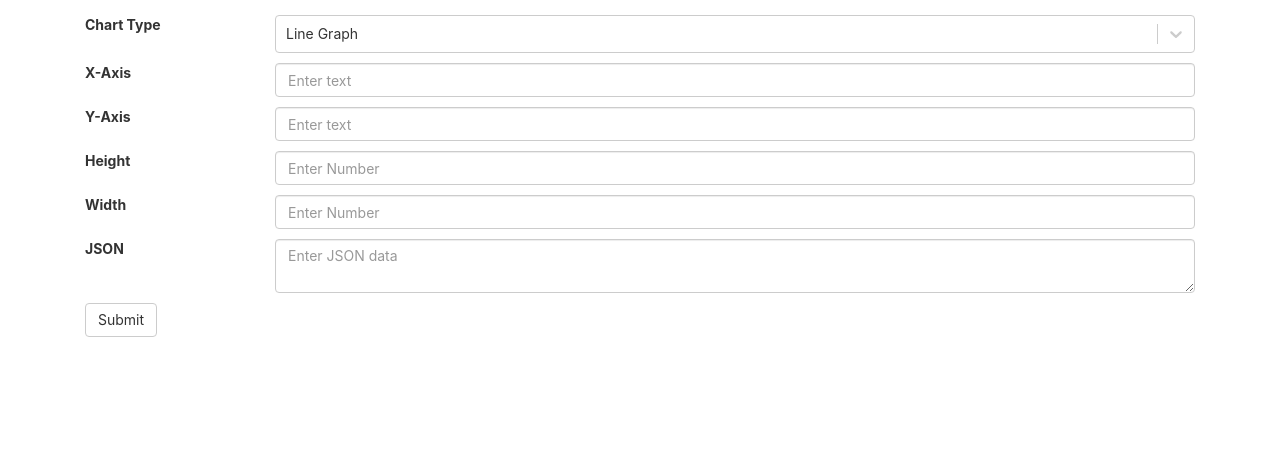
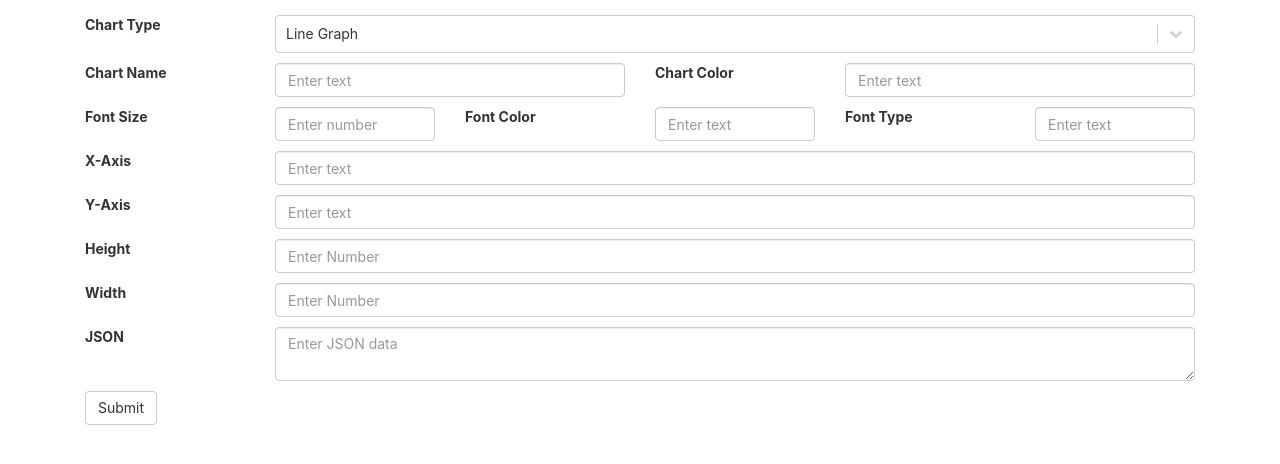
Before and after one commit to PSSABISHEK/skoruz_task_1, a React (Create React App) app: page / in a window 1280 px wide. Shown: the top 464 px of the page. Built offline with nearby package versions, Linux system fonts and the light colour scheme.

Commit message:
stylings added
chart name, styles for chart added and opacity of axis reduced

```diff
--- a/package.json
+++ b/package.json
@@ -7,6 +7,7 @@
     "dotenv": "^6.2.0",
     "react": "^16.7.0",
     "react-bootstrap": "^0.32.4",
+    "react-bootstrap-slider": "^2.1.5",
     "react-dom": "^16.7.0",
     "react-redux": "^6.0.0",
     "react-scripts": "2.1.3",
--- a/src/components/Input/InputForm.js
+++ b/src/components/Input/InputForm.js
@@ -21,10 +21,15 @@ class InputForBar extends Component {
   constructor(props, context) {
     super(props, context);
     this.state = {
+      chartname: "",
       xaxis: "",
       yaxis: "",
       height: 0,
       width: 0,
+      fSize: 0,
+      fColor: "",
+      fType: "",
+      chartColor: "",
       selectedOption: { value: "line", label: "Line Graph" },
       data: []
     };
@@ -51,8 +56,13 @@ class InputForBar extends Component {
       alert("Enter both Height and Width");
     } else {
       this.props.handlerb(
+        this.state.chartname,
         this.state.xaxis,
         this.state.yaxis,
+        this.state.fSize,
+        this.state.fColor,
+        this.state.fType,
+        this.state.chartColor,
         this.state.height,
         this.state.width,
         this.state.data,
@@ -76,8 +86,73 @@ class InputForBar extends Component {
               />
             </Col>
             <FormGroup controlId="formBasicText">
+              <Col xs={12} md={2} lg={2}>
+                <ControlLabel style={xaxisStyle}>Chart Name</ControlLabel>
+              </Col>
+              <Col xs={8} md={10} lg={4}>
+                <FormControl
+                  type="text"
+                  name="chartname"
+                  value={this.props.chartname}
+                  placeholder="Enter text"
+                  onChange={this.handleChange.bind(this)}
+                  style={xaxisStyle}
+                />
+              </Col>
+              <Col xs={12} md={2} lg={2}>
+                <ControlLabel style={xaxisStyle}>Chart Color</ControlLabel>
+              </Col>
+              <Col xs={8} md={10} lg={4}>
+                <FormControl
+                  type="text"
+                  name="chartColor"
+                  value={this.props.chartColor}
+                  placeholder="Enter text"
+                  onChange={this.handleChange.bind(this)}
+                  style={xaxisStyle}
+                />
+              </Col>
+              <Col xs={12} md={2} lg={2}>
+                <ControlLabel>Font Size</ControlLabel>
+              </Col>
+              <Col xs={8} md={10} lg={2}>
+                <FormControl
+                  type="text"
+                  name="fSize"
+                  value={this.props.fSize}
+                  placeholder="Enter number"
+                  onChange={this.handleChange.bind(this)}
+                  style={divstyle}
+                />
+              </Col>
+              <Col xs={12} md={2} lg={2}>
+                <ControlLabel>Font Color</ControlLabel>
+              </Col>
+              <Col xs={8} md={10} lg={2}>
+                <FormControl
+                  type="text"
+                  name="fColor"
+                  value={this.props.fColor}
+                  placeholder="Enter text"
+                  onChange={this.handleChange.bind(this)}
+                  style={divstyle}
+                />
+              </Col>
+              <Col xs={12} md={2} lg={2}>
+                <ControlLabel>Font Type</ControlLabel>
+              </Col>
+              <Col xs={8} md={10} lg={2}>
+                <FormControl
+                  type="text"
+                  name="fType"
+                  value={this.props.fType}
+                  placeholder="Enter text"
+                  onChange={this.handleChange.bind(this)}
+                  style={divstyle}
+                />
+              </Col>
               <Col xs={12} md={2}>
-                <ControlLabel style={xaxisStyle}>X-Axis</ControlLabel>
+                <ControlLabel style={divstyle}>X-Axis</ControlLabel>
               </Col>
               <Col xs={8} md={10}>
                 <FormControl
@@ -86,7 +161,7 @@ class InputForBar extends Component {
                   value={this.props.xaxis}
                   placeholder="Enter text"
                   onChange={this.handleChange.bind(this)}
-                  style={xaxisStyle}
+                  style={divstyle}
                 />
               </Col>
               <Col xs={12} md={2}>
--- a/src/components/Main/ChartType.js
+++ b/src/components/Main/ChartType.js
@@ -8,13 +8,186 @@ class ChartType extends Component {
   constructor(props, context) {
     super(props, context);
     this.state = {
+      chartname: "",
       xaxis: "",
       yaxis: "",
       height: 0,
       width: 0,
+      fSize: 0,
+      fColor: "",
+      fType: "",
+      chartColor: "",
       data: [],
       selectedOption: {}
     };
+  }
+
+  //FUNCTION TO RENDER LINE CHART
+  drawLineChart(inputjson) {
+    const data = inputjson["values"];
+    let xaxis = inputjson["x-axis"];
+    let yaxis = inputjson["y-axis"];
+    let svgWidth = inputjson["width"];
+    let svgHeight = inputjson["height"];
+    let margin = { top: 30, right: 30, bottom: 30, left: 40 };
+    let width = svgWidth - margin.left - margin.right;
+    let height = svgHeight - margin.top - margin.bottom;
+    let parseDate = d3.timeParse("%m-%d-%Y");
+    data.forEach(function(d) {
+      d.a = parseDate(d.a);
+      d.b = +d.b;
+    });
+
+    //CHART DIMENSION
+    let svg = d3
+      .select("#sg2")
+      .attr("width", svgWidth)
+      .attr("height", svgHeight)
+      .style("display", "block")
+      .style("margin", "auto");
+
+    //REMOVES PREVIOUS GRAPH
+    d3.select("g").remove();
+
+    //SCALES AND AXIS DECLARATION
+    let g = svg
+      .append("g")
+      .attr("transform", "translate(" + margin.left + "," + margin.top + ")");
+    let x = d3.scaleTime().range([0, width]);
+    let y = d3.scaleLinear().range([height, 0]);
+    let xAxis = d3
+      .axisBottom(x)
+      .ticks(data.length)
+      .tickFormat(d3.timeFormat("%d"))
+      .tickSize(0)
+      .tickPadding(6);
+    let yAxis = d3
+      .axisLeft(y)
+      .tickSize(0)
+      .tickPadding(6);
+    /* var area = d3
+      .area()
+      .x(function(d) {
+        return x(d.a);
+      })
+      .y0(height)
+      .y1(function(d) {
+        return y(d.b);
+      }); */
+    let line = d3
+      .line()
+      .x(function(d) {
+        return x(d.a);
+      })
+      .y(function(d) {
+        return y(d.b);
+      });
+    x.domain(
+      d3.extent(data, function(d) {
+        return d.a;
+      })
+    );
+    y.domain([
+      0,
+      d3.max(data, function(d) {
+        return d.b;
+      })
+    ]);
+
+    //APPEND AXIS
+    g.append("g")
+      .attr("transform", "translate(0," + height + ")")
+      .call(xAxis)
+      .style("opacity", 0.2)
+      .select(".domain");
+    g.append("g")
+      .call(yAxis)
+      .style("opacity", 0.2)
+      .select(".domain");
+
+    //AXIS LABLES
+    g.append("text")
+      .attr("x", -(height / 2))
+      .attr("y", -(margin.left - 10))
+      .attr("transform", "rotate(-90)")
+      .attr("text-anchor", "middle")
+      .attr("stroke", "black")
+      .text(yaxis);
+    g.append("text")
+      .attr("x", width / 2)
+      .attr("y", height + 25)
+      .attr("text-anchor", "middle")
+      .attr("stroke", "black")
+      .text(xaxis);
+
+    //GIVES AREA UNDER THE GRAPH
+    /* g.append("path")
+      .data([data])
+      .attr("class", "area")
+      .attr("d", area); */
+
+    //DRAW GRINDLINES
+    g.append("g")
+      .attr("class", "grid")
+      .style("opacity", 0.2)
+      .call(
+        d3
+          .axisLeft(y)
+          .tickSize(-width, 0, 0)
+          .tickFormat("")
+      );
+
+    /*g.append("g") //FOR LINES PARALLEL TO Y
+    .attr("class", "grid")
+    .attr("transform", `translate(0, ${height})`)
+    .call(
+      d3
+        .axisBottom()
+        .scale(x)
+        .tickSize(-height, 0, 0)
+        .tickFormat("")
+    );*/
+
+    //DRAW LINE
+    g.append("path")
+      .datum(data)
+      .attr("fill", "none")
+      .attr("stroke", this.state.chartColor)
+      .attr("stroke-linejoin", "round")
+      .attr("stroke-linecap", "round")
+      .attr("stroke-width", 1.5)
+      .attr("d", line);
+
+    //DOTS AT INTERSECTION
+    g.selectAll("circle")
+      .data(data)
+      .enter()
+      .append("circle")
+      .attr("r", 3.5)
+      .attr("fill", this.state.chartColor)
+      .attr("cx", function(d) {
+        return x(d.a);
+      })
+      .attr("cy", function(d) {
+        return y(d.b);
+      });
+
+    //LABELS AT INTERSECTION
+    g.selectAll(".text")
+      .data(data)
+      .enter()
+      .append("text")
+      .attr("class", "label")
+      .attr("x", function(d) {
+        return x(d.a);
+      })
+      .attr("y", function(d) {
+        return y(d.b) - 15;
+      })
+      .attr("dy", ".75em")
+      .text(function(d) {
+        return d.b;
+      });
   }
 
   //FUNCTION TO RENDER BARCHART
@@ -48,6 +221,7 @@ class ChartType extends Component {
     let g = svg
       .append("g")
       .attr("transform", "translate(" + margin.left + "," + margin.top + ")");
+
     const xScale = d3
       .scaleBand()
       .range([0, width])
@@ -68,8 +242,11 @@ class ChartType extends Component {
     //APPEND AXIS
     g.append("g")
       .attr("transform", `translate(0, ${height})`)
-      .call(d3.axisBottom(xScale).tickFormat(d3.timeFormat("%d")));
-    g.append("g").call(d3.axisLeft(yScale));
+      .call(d3.axisBottom(xScale).tickFormat(d3.timeFormat("%d")))
+      .style("opacity", 0.2);
+    g.append("g")
+      .call(d3.axisLeft(yScale))
+      .style("opacity", 0.2);
 
     //DRAW GRIDLINES
     g.append("g")
@@ -88,7 +265,7 @@ class ChartType extends Component {
       .data(data)
       .enter()
       .append("rect")
-      .style("fill", "steelblue")
+      .style("fill", this.state.chartColor)
       .attr("x", d => xScale(d.a))
       .attr("y", d => yScale(d.b))
       .attr("height", d => height - yScale(d.b))
@@ -145,166 +322,7 @@ class ChartType extends Component {
       .text(xaxis);
   }
 
-  //FUNCTION TO RENDER LINE CHART
-  drawLineChart(inputjson) {
-    const data = inputjson["values"];
-    let xaxis = inputjson["x-axis"];
-    let yaxis = inputjson["y-axis"];
-    let svgWidth = inputjson["width"];
-    let svgHeight = inputjson["height"];
-    let margin = { top: 30, right: 30, bottom: 30, left: 40 };
-    let width = svgWidth - margin.left - margin.right;
-    let height = svgHeight - margin.top - margin.bottom;
-    let parseDate = d3.timeParse("%m-%d-%Y");
-    data.forEach(function(d) {
-      d.a = parseDate(d.a);
-      d.b = +d.b;
-    });
-
-    //CHART DIMENSION
-    let svg = d3
-      .select("#sg2")
-      .attr("width", svgWidth)
-      .attr("height", svgHeight)
-      .style("display", "block")
-      .style("margin", "auto");
-
-    //REMOVES PREVIOUS GRAPH
-    d3.select("g").remove();
-
-    //SCALES AND AXIS DECLARATION
-    let g = svg
-      .append("g")
-      .attr("transform", "translate(" + margin.left + "," + margin.top + ")");
-    let x = d3.scaleTime().range([0, width]);
-    let y = d3.scaleLinear().range([height, 0]);
-
-    let xAxis = d3
-      .axisBottom(x)
-      .ticks(data.length)
-      .tickFormat(d3.timeFormat("%d"));
-    let yAxis = d3.axisLeft(y);
-    /* var area = d3
-      .area()
-      .x(function(d) {
-        return x(d.a);
-      })
-      .y0(height)
-      .y1(function(d) {
-        return y(d.b);
-      }); */
-    let line = d3
-      .line()
-      .x(function(d) {
-        return x(d.a);
-      })
-      .y(function(d) {
-        return y(d.b);
-      });
-    x.domain(
-      d3.extent(data, function(d) {
-        return d.a;
-      })
-    );
-    y.domain([
-      0,
-      d3.max(data, function(d) {
-        return d.b;
-      })
-    ]);
-
-    //APPEND AXIS
-    g.append("g")
-      .attr("transform", "translate(0," + height + ")")
-      .call(xAxis)
-      .select(".domain");
-    g.append("g").call(yAxis);
-
-    //AXIS LABLES
-    g.append("text")
-      .attr("x", -(height / 2))
-      .attr("y", -(margin.left - 10))
-      .attr("transform", "rotate(-90)")
-      .attr("text-anchor", "middle")
-      .attr("stroke", "black")
-      .text(yaxis);
-    g.append("text")
-      .attr("x", width / 2)
-      .attr("y", height + 25)
-      .attr("text-anchor", "middle")
-      .attr("stroke", "black")
-      .text(xaxis);
-
-    //GIVES AREA UNDER THE GRAPH
-    /* g.append("path")
-      .data([data])
-      .attr("class", "area")
-      .attr("d", area); */
-
-    //DRAW GRINDLINES
-    g.append("g")
-      .attr("class", "grid")
-      .style("opacity", 0.2)
-      .call(
-        d3
-          .axisLeft(y)
-          .tickSize(-width, 0, 0)
-          .tickFormat("")
-      );
-
-    /*g.append("g") //FOR LINES PARALLEL TO Y
-    .attr("class", "grid")
-    .attr("transform", `translate(0, ${height})`)
-    .call(
-      d3
-        .axisBottom()
-        .scale(x)
-        .tickSize(-height, 0, 0)
-        .tickFormat("")
-    );*/
-
-    //DRAW LINE
-    g.append("path")
-      .datum(data)
-      .attr("fill", "none")
-      .attr("stroke", "steelblue")
-      .attr("stroke-linejoin", "round")
-      .attr("stroke-linecap", "round")
-      .attr("stroke-width", 1.5)
-      .attr("d", line);
-
-    //DOTS AT INTERSECTION
-    g.selectAll("circle")
-      .data(data)
-      .enter()
-      .append("circle")
-      .attr("r", 3.5)
-      .attr("fill", "steelblue")
-      .attr("cx", function(d) {
-        return x(d.a);
-      })
-      .attr("cy", function(d) {
-        return y(d.b);
-      });
-
-    //LABELS AT INTERSECTION
-    g.selectAll(".text")
-      .data(data)
-      .enter()
-      .append("text")
-      .attr("class", "label")
-      .attr("x", function(d) {
-        return x(d.a);
-      })
-      .attr("y", function(d) {
-        return y(d.b) - 15;
-      })
-      .attr("dy", ".75em")
-      .text(function(d) {
-        return d.b;
-      });
-  }
-
+  //FUNCTION TO RENDER SCATTER CHART
   drawScatterChart(inputjson) {
     const data = inputjson["values"];
     let xaxis = inputjson["x-axis"];
@@ -355,8 +373,11 @@ class ChartType extends Component {
     //APPENDS AXIS
     g.append("g")
       .attr("transform", `translate(0, ${height})`)
-      .call(d3.axisBottom(xScale).tickFormat(d3.timeFormat("%d")));
-    g.append("g").call(d3.axisLeft(yScale));
+      .call(d3.axisBottom(xScale).tickFormat(d3.timeFormat("%d")))
+      .style("opacity", 0.2);
+    g.append("g")
+      .call(d3.axisLeft(yScale))
+      .style("opacity", 0.2);
 
     //AXIS LABEL
     g.append("text")
@@ -390,7 +411,7 @@ class ChartType extends Component {
       .data(data)
       .enter()
       .append("circle")
-      .style("fill", "steelblue")
+      .style("fill", this.state.chartColor)
       .attr("cx", d => xScale(d.a))
       .attr("cy", d => yScale(d.b))
       .attr("r", 3);
@@ -435,11 +456,9 @@ class ChartType extends Component {
 
     var g = svg.append("g");
 
-    const geoProjection = d3
-      .geoMercator()
-      .center([0, 5])
-      .scale(100)
-      .rotate([-180, 0]);
+    const geoProjection = d3.geoMercator().center([0, 0]);
+    //.scale(100)
+    //.rotate([-180, 0]);
 
     var geoPath = d3.geoPath().projection(geoProjection);
 
@@ -459,21 +478,38 @@ class ChartType extends Component {
         .attr("transform", function(d) {
           return "translate(" + geoProjection([d.x.lon, d.x.lat]) + ")";
         })
-        .attr("r", 5)
-        .style("fill", "red");
+        .attr("r", 3)
+        .style("fill", "steelblue");
     });
   }
 
   //TAKES DATA FROM INPUTFORM
-  form_submit(xaxis, yaxis, height, width, data, selectedOption) {
+  form_submit(
+    chartname,
+    xaxis,
+    yaxis,
+    fSize,
+    fColor,
+    fType,
+    chartColor,
+    height,
+    width,
+    data,
+    selectedOption
+  ) {
     this.setState(
       {
-        xaxis: xaxis,
-        yaxis: yaxis,
-        height: height,
-        width: width,
-        data: data,
-        selectedOption: selectedOption
+        chartname,
+        chartColor,
+        xaxis,
+        yaxis,
+        fSize,
+        fColor,
+        fType,
+        height,
+        width,
+        data,
+        selectedOption
       },
       function() {
         //CREATES JSON
@@ -481,6 +517,7 @@ class ChartType extends Component {
         if (selectedOption.value === "geo") {
           inputjson = {
             "chart-type": this.state.selectedOption.value,
+            chartname: this.state.chartname,
             height: this.state.height,
             width: this.state.width,
             "x-axis": this.state.xaxis,
@@ -575,6 +612,16 @@ class ChartType extends Component {
                   lon: -79.4
                 },
                 y: 307.5
+              },
+              {
+                x: {
+                  code: "SEA",
+                  city: "SEATTLE",
+                  country: "USA",
+                  lat: 47.61,
+                  lon: -122.33
+                },
+                y: 599.4
               }
             ]
           };
@@ -613,9 +660,18 @@ class ChartType extends Component {
   }
 
   render() {
+    const chartnamestyle = {
+      textAlign: "center",
+      fontSize: this.state.fSize + "px",
+      color: this.state.fColor,
+      fontFamily: this.state.fType
+    };
     return (
       <div>
         <InputForm handlerb={this.form_submit.bind(this)} />
+        <Col xs={12} md={12}>
+          <p style={chartnamestyle}>{this.state.chartname}</p>
+        </Col>
         <Col xs={12} md={12}>
           <svg id="sg2" />
         </Col>
```
Also changed, not shown: 1 other file (tests, documents, lock files or other folders).
